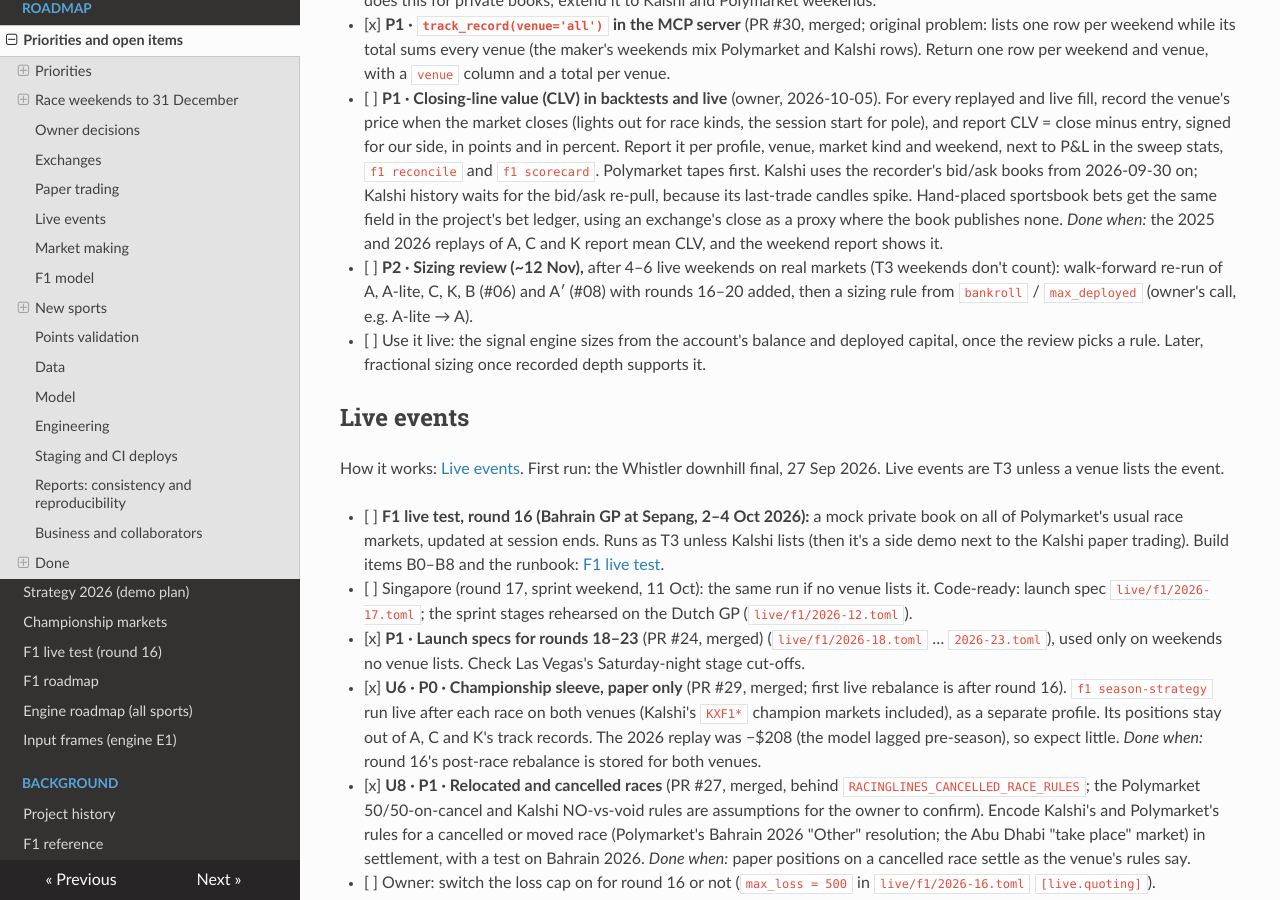
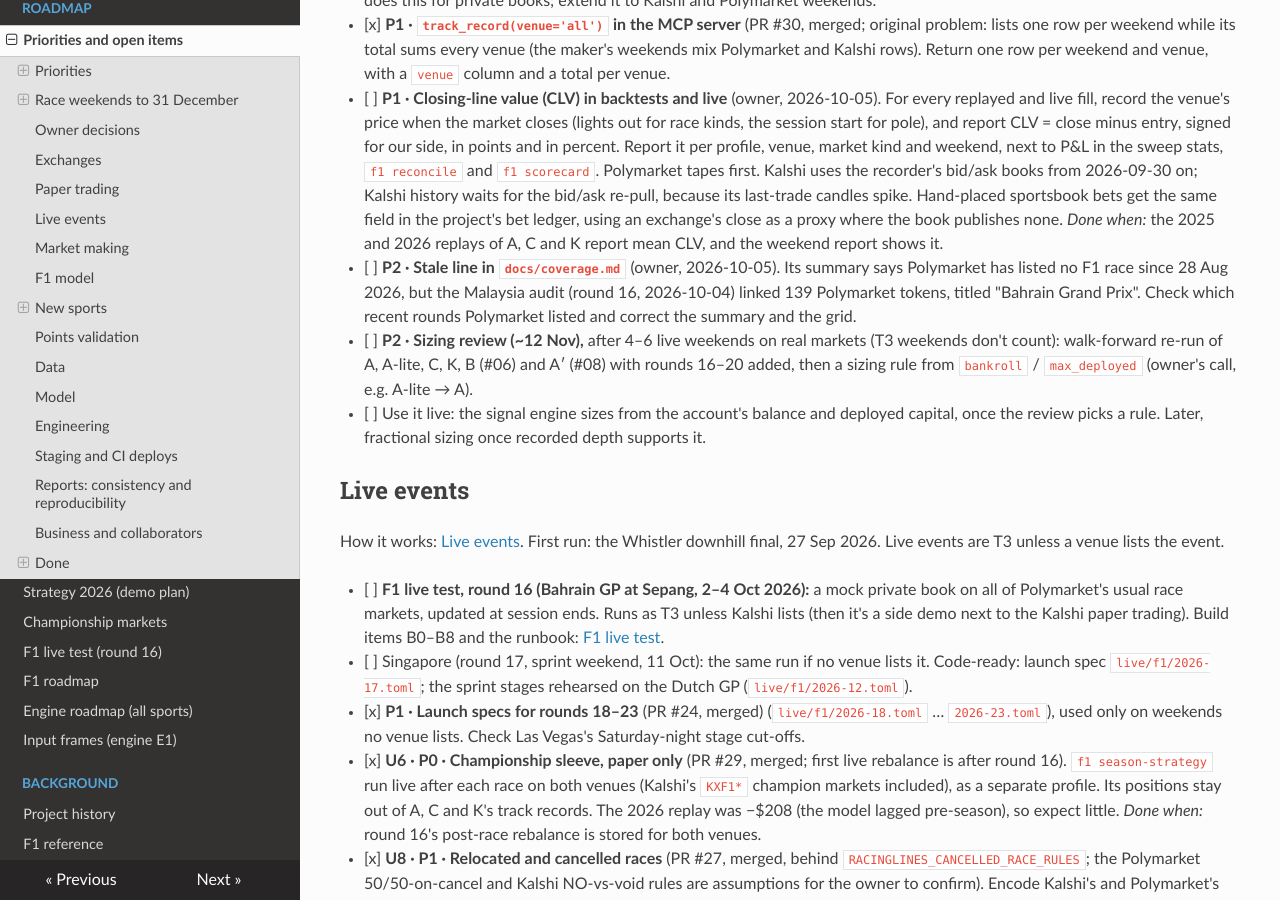
Before and after one commit to lalligagger/racinglines-public, an MkDocs documentation site: the page built from docs/todo.md, in a window 1280 px wide and 900 px high, scrolled down 7100 px. Built offline with MkDocs 1.6.1, drawn with Linux system fonts in a browser that asks for light colours; nearby versions of some CDN libraries.

Commit message:
[docs] todo: correct the stale Polymarket F1 listing line in coverage.md
Co-Authored-By: Claude Opus 5.5 <noreply@anthropic.com>
Claude-Session: https://claude.ai/code/session_014CpGwDJGbarbpLWfXm1533

```diff
--- a/docs/todo.md
+++ b/docs/todo.md
@@ -279,6 +279,9 @@ how it works: [Paper trading](paper-trading.md). Recommendations and paper fills
       sportsbook bets get the same field in the project's bet ledger, using an exchange's close as a proxy
       where the book publishes none.
       *Done when:* the 2025 and 2026 replays of A, C and K report mean CLV, and the weekend report shows it.
+- [ ] **P2 · Stale line in `docs/coverage.md`** (owner, 2026-10-05). Its summary says Polymarket has listed no F1
+      race since 28 Aug 2026, but the Malaysia audit (round 16, 2026-10-04) linked 139 Polymarket tokens, titled
+      "Bahrain Grand Prix". Check which recent rounds Polymarket listed and correct the summary and the grid.
 - [ ] **P2 · Sizing review (~12 Nov),** after 4–6 live weekends on real markets (T3 weekends don't count):
       walk-forward re-run of A, A-lite, C, K, B (#06) and A′ (#08) with rounds 16–20 added, then a sizing
       rule from `bankroll` / `max_deployed` (owner's call, e.g. A-lite → A).
```
